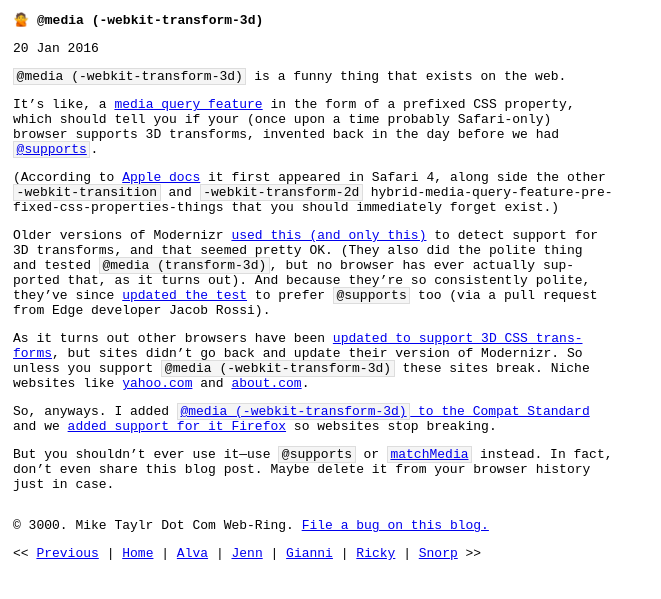
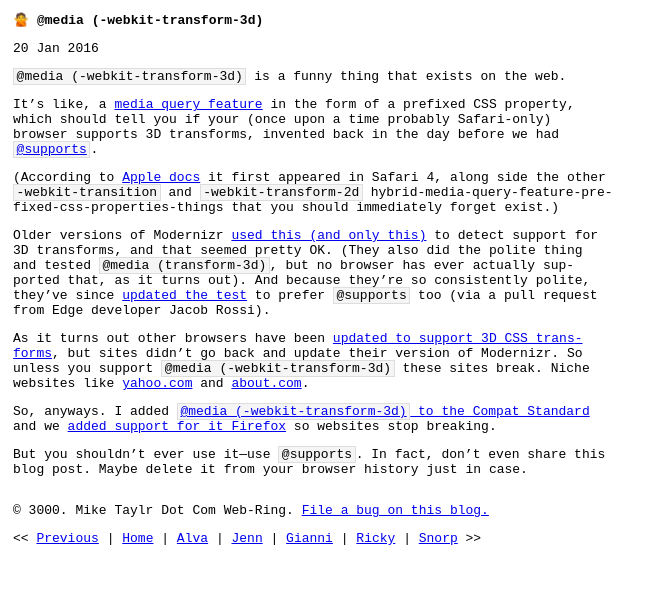
Before and after one commit to miketaylr/miketaylr.com-blog, a Jekyll site: the page built from _posts/2016-01-20-at-media-webkit-transform-three-dee.md, in a window 1280 px wide. Shown: the top 599 px of the page, without its empty margins (0-661 px from the left). Built offline with Jekyll 4.4.1, drawn with Linux system fonts in a browser that asks for light colours; Markdown is read by kramdown in place of the engine named in the settings.

Commit message:
this didnt make sense

```diff
--- a/_posts/2016-01-20-at-media-webkit-transform-three-dee.md
+++ b/_posts/2016-01-20-at-media-webkit-transform-three-dee.md
@@ -16,13 +16,12 @@ As it turns out other browsers have been [updated to support 3D CSS transforms][
 
 So, anyways. I added [`@media (-webkit-transform-3d)` to the Compat Standard][spec] and we [added support for it Firefox][fx] so websites stop breaking.
 
-But you shouldn't ever use it&mdash;use `@supports` or [`matchMedia`][mm] instead. In fact, don't even share this blog post. Maybe delete it from your browser history just in case.
+But you shouldn't ever use it&mdash;use `@supports`. In fact, don't even share this blog post. Maybe delete it from your browser history just in case.
 
 [spec]: https://compat.spec.whatwg.org/#css-media-queries-webkit-transform-3d
 [docs]: https://developer.apple.com/library/safari/documentation/AppleApplications/Reference/SafariCSSRef/Articles/OtherStandardCSS3Features.html#//apple_ref/doc/uid/TP40007601-SW3
 [mqf]: https://drafts.csswg.org/mediaqueries-4/#mq-features
 [sup]: https://developer.mozilla.org/en-US/docs/Web/CSS/@supports
-[mm]: https://developer.mozilla.org/en-US/docs/Web/API/Window/matchMedia
 [test]: https://github.com/patrickkettner/Modernizr/commit/a54308e47e269a058472854b1ef417bd54f4e616
 [wc]: https://github.com/webcompat/web-bugs/issues/2151
 [yahoo]: https://bugzilla.mozilla.org/show_bug.cgi?id=1239136
```
